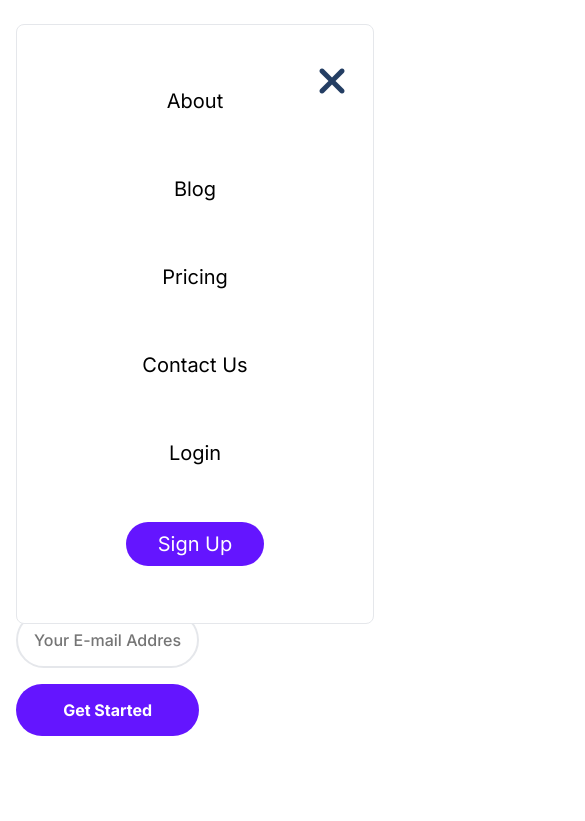
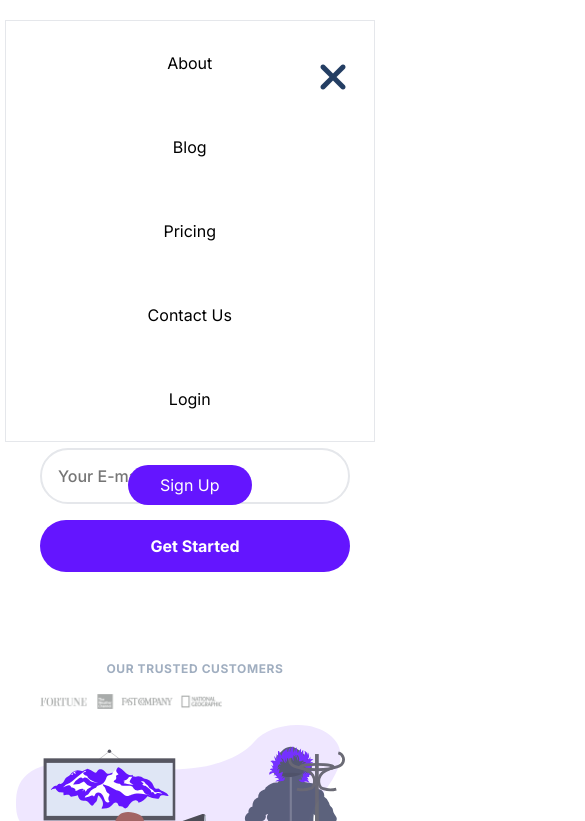
Before and after one commit to Shaibee19/Practice-Final-Project, a plain HTML site: page index.html in a window 390 px wide. Both pictures are taken after a click on the button 356 px from the left and 110 px from the top of the page. Shown: the top 821 px of the page, 585 px wide, since content can reach past the window. Drawn offline with Linux system fonts and the light colour scheme.

Commit message:
finishing a lot of small layout bugs

```diff
--- a/index.html
+++ b/index.html
@@ -43,22 +43,22 @@
             </button>
             <ul class="menu__links">
               <li class="menu__list">
-                <a class="menu__link" href="#">About</a>
+                <a class="menu__link" href="#features" onclick="closeMenu()">About</a>
               </li>
               <li class="menu__list">
-                <a class="menu__link" href="#">Blog</a>
+                <a class="menu__link" href="#" onclick="closeMenu()">Blog</a>
               </li>
               <li class="menu__list">
-                <a class="menu__link" href="#">Pricing</a>
+                <a class="menu__link" href="#pricing" onclick="closeMenu()">Pricing</a>
               </li>
               <li class="menu__list">
-                <a class="menu__link" href="#">Contact Us</a>
+                <a class="menu__link" href="#start" onclick="closeMenu()">Contact Us</a>
               </li>
               <li class="menu__list">
-                <a class="menu__link" href="#">Login</a>
+                <a class="menu__link" href="#" onclick="closeMenu()">Login</a>
               </li>
               <li class="menu__list">
-                <a class="menu__link menu__link--primary" href="#">Sign Up</a>
+                <a class="menu__link menu__link--primary" href="#start" onclick="closeMenu()">Sign Up</a>
               </li>
             </ul>
           </div>
@@ -261,6 +261,7 @@
           <div class="row">
             <figure class="steps__img--wrapper">
               <img
+                class="steps__img"
                 src="./assets/hero-screenshot-2.241aac1fbc66db29d873.png"
                 alt=""
               />
@@ -511,7 +512,7 @@
     </main>
 
     <footer>
-      <div class="row">
+      <div class="footer__row">
         <div class="footer__columns">
           <div class="footer__column">
             <div class="footer__column--title">MAIN</div>
--- a/style.css
+++ b/style.css
@@ -220,33 +220,26 @@ button:active {
 }
 
 .menu__backdrop {
-    position: absolute;
-    background-color: #fff;
-    border: solid;
+    position: fixed;
     top: 0;
-    left: 0;
     right: 0;
-    bottom: 50;
+    width: 95%;
+    height: 50vh;
+    margin: 20px 15px 0 10px;
+    background: white;
     z-index: 100;
-    display: none;
+    transform: translateX(100%);
+    transition: transform 0.3s ease-in-out;
+    display: flex;
     justify-content: center;
     align-items: center;
-    margin: 24px 16px;
-    padding: 32px;
     border-width: 1px;
     border-style: solid;
     border-color: rgb(229, 231, 235);
-    border-image: initial;
-    border-radius: 8px;
-    transition: 300ms;
-    visibility: hidden;
-    opacity: 0;
 }
 
 .menu--open .menu__backdrop {
-    display: flex;
-    visibility: visible;
-    opacity: 1;
+    transform: translateX(0%);
 }
 
 .menu--open {
@@ -258,6 +251,7 @@ button:active {
     display: flex;
     flex-direction: column;
     align-items: center;
+    margin: auto 0;
 }
 
 .menu__list {
@@ -269,9 +263,9 @@ button:active {
 }
 
 .menu__link {
-    font-size: 20px;
+    font-size: bold 20px;
     color: black;
-    cursor: none;
+    cursor: text;
 }
 
 .menu__link--primary {
@@ -284,6 +278,7 @@ button:active {
     line-height: 1.5;
     border: none;
     width: auto;
+
 }
 
 
@@ -1101,26 +1096,127 @@ footer {
 /* SMALLER DEVICES */
 
 
-/*MOBILE PHONES*/
-@media (max-width: 576px) {
+/*LARGE DESKTOPS*/
+@media (max-width: 1280px) {
+    h1 {
+        font-size: 36px;
+    }
+
+
+    .header__description--para {
+        font-size: 16px;
+    }
+
+    .header__img {
+        max-width: 512px;
+    }
+
+    .header__img--wrapper {
+        display: flex;
+        justify-content: flex-end;
+    }
+
+    .plan__bottom {
+        padding: 32px 64px;
+    }
+
+    .plan__button {
+        max-width: none;
+    }
+}
+
+/*DESKTOPS*/
+@media (max-width: 992px) {
+    .row,
+    .nav_row,
+    .step,
+    .values__list, {
+        display: block;
+    }
+
     .nav__links {
         display: none;
     }
 
-    .header__email {
-        flex-direction: column;
-        align-items: stretch;
-        height: auto;
+    .btn__menu {
+        display: block;
     }
 
+    .header__description,
+    .header__img--wrapper,
+    .steps__description,
+    .values__description,
+    .values__img,
     .testimonials__description {
         width: 100%;
+        margin: 0 auto;
+        padding: 16px 0;
+    }
+
+    .quality__description,
+    .quality__img--wrapper,
+    .steps__img--wrapper {
+        width: 100%;
+        padding: 0;
+        margin: 0;
+    }
+
+    .plans {
+        flex-direction: column;
+        align-items: center;
+    }
+
+    .plan {
+        width: 90%;
+        margin: 32px 0;
+    }
+
+    .features {
+        max-width: 768px;
+        flex-direction: column;
+        align-items: center;
+    }
+
+    .feature {
+        width: 90%;
+    }
+
+    .feature__para {
+        max-width: none;
     }
 }
 
-
 /*TABLETS*/
 @media (max-width: 768px) {
+    .row,
+    #quality .row,
+    #steps .row,
+    #values .row,
+    #testimonials .row {
+        flex-direction: column;
+    }
+
+    .quality__description {
+        padding-bottom: 80px;
+    }
+
+    .quality__img--wrapper {
+        width: 80%;
+        padding-top: 50px;
+    }
+
+    .steps__img {
+        width: 70%;
+    }
+
+    .step {
+        display: block;
+    }
+
+    .steps__description {
+        padding-top: 80px;
+    }
+
     .header__email {
         flex-direction: column;
         height: auto;
@@ -1136,6 +1232,19 @@ footer {
         padding: 16px;
     }
 
+    .header__description {
+        padding: 0 120px 0 120px;
+    }
+
+    .header__description,
+    .steps__description,
+    .steps__list,
+    .values__description,
+    .values__list,
+    .testimonials__description {
+        text-align: center;
+    }
+
     .start__buttons {
         flex-direction: column;
     }
@@ -1148,6 +1257,12 @@ footer {
     .feature__para {
         margin-top: 4px;
         line-height: 2;
+    }
+
+    #features .section__title,
+    #values .section__title
+    #pricing .section__title {
+        font-size: 36px;
     }
 
     h1 {
@@ -1187,104 +1302,24 @@ footer {
     }
 }
 
-
-/*DESKTOPS*/
-@media (max-width: 992px) {
-    .row,
-    .nav_row,
-    .step,
-    .values__list, {
-        display: block;
-    }
+/*MOBILE PHONES*/
+@media (max-width: 576px) {
 
     .nav__links {
         display: none;
     }
 
-    .btn__menu {
-        display: block;
+    .header__email {
+        flex-direction: column;
+        align-items: stretch;
+        height: auto;
     }
 
-    .header__description,
-    .steps__description,
-    .steps__list,
-    .values__description,
-    .values__list,
-    .testimonials__description {
-        text-align: center;
+    .header__description{
+        padding: 0 24px 0 24px;
     }
 
-    .header__description,
-    .header__img--wrapper,
-    .steps__description,
-    .values__description,
-    .values__img,
-    .testimonials__description,
-    .testimonials__img {
+    .testimonials__description {
         width: 100%;
-        margin: 0 auto;
-        padding: 16px 0;
-    }
-
-    .quality__description,
-    .quality__img--wrapper,
-    .steps__img--wrapper {
-        width: 100%;
-        padding: 0;
-        margin: 0;
-    }
-
-    .plans {
-        flex-direction: column;
-        align-items: center;
-    }
-
-    .plan {
-        width: 90%;
-        margin: 32px 0;
-    }
-
-    .features {
-        max-width: 768px;
-        flex-direction: column;
-        align-items: center;
-    }
-
-    .feature {
-        width: 90%;
-    }
-
-    .feature__para {
-        max-width: none;
     }
 }
-
-
-/*LARGE DESKTOPS*/
-@media (max-width: 1280px) {
-    h1 {
-        font-size: 36px;
-    }
-
-
-    .header__description--para {
-        font-size: 16px;
-    }
-
-    .header__img {
-        max-width: 512px;
-    }
-
-    .header__img--wrapper {
-        display: flex;
-        justify-content: flex-end;
-    }
-
-    .plan__bottom {
-        padding: 32px 64px;
-    }
-
-    .plan__button {
-        max-width: none;
-    }
-}
```
